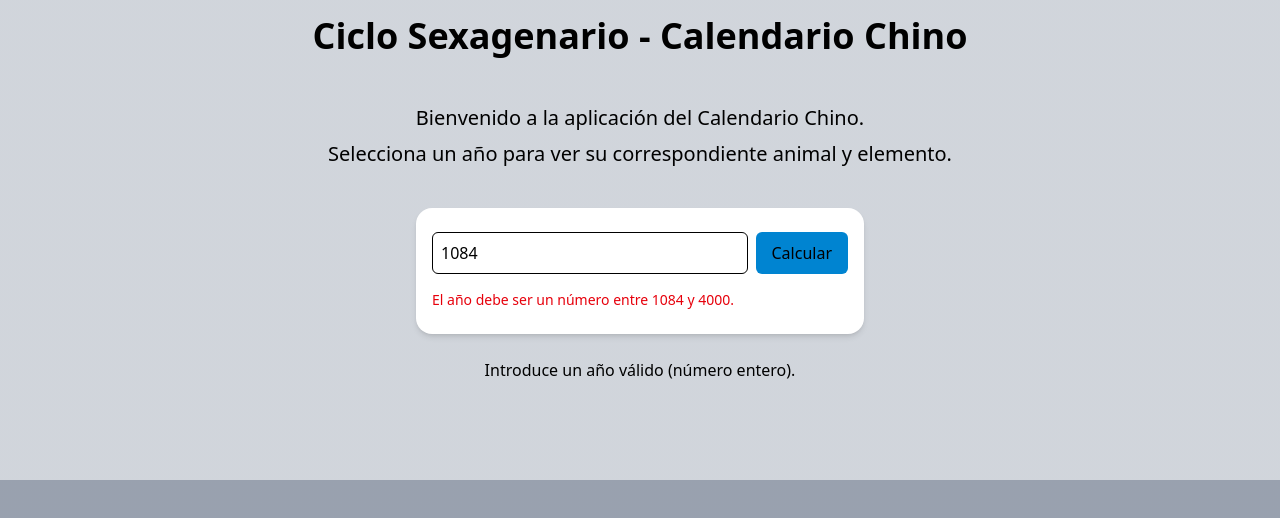
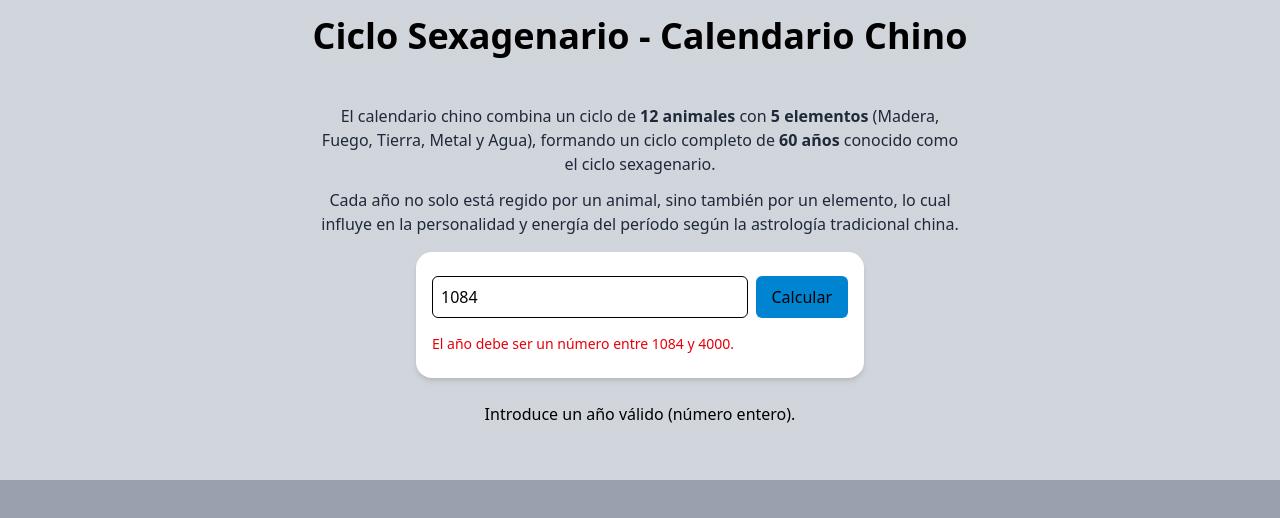
Before and after one commit to joaub/calendario-chino, a React (Vite) app: page / in a window 1280 px wide. Shown: the top 518 px of the page. Built offline with nearby package versions, Linux system fonts and the light colour scheme.

Commit message:
agregando mas explicacion

```diff
--- a/src/App.jsx
+++ b/src/App.jsx
@@ -74,12 +74,17 @@ function App() {
 
         <h1 className="text-2xl sm:text-3xl md:text-4xl font-bold text-center mb-4 p-4">Ciclo Sexagenario - Calendario Chino</h1>
 
-        <section className='p-4'>
-          <p className="text-center text-lg sm:text-xl mb-2">
-            Bienvenido a la aplicación del Calendario Chino.
+        <section className='p-4 max-w-2xl mx-auto text-center text-gray-800 space-y-3'>
+          <p className='text-sm sm:text-base'>
+            El calendario chino combina un ciclo de <strong>12 animales</strong> con
+            <strong> 5 elementos </strong> (Madera, Fuego, Tierra, Metal y Agua),
+            formando un ciclo completo de <strong>60 años</strong> conocido como el
+            ciclo sexagenario.
           </p>
-          <p className="text-center text-lg sm:text-xl mb-6">
-            Selecciona un año para ver su correspondiente animal y elemento.
+          <p className='text-sm sm:text-base'>
+            Cada año no solo está regido por un animal, sino también por un elemento,
+            lo cual influye en la personalidad y energía del período según la astrología
+            tradicional china.
           </p>
         </section>
 
```
